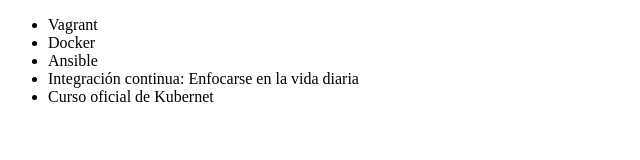
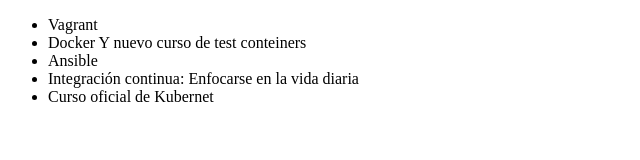
Before and after one commit to SantiagoCampos2017/OpenBootCamp, a plain HTML site: page Index.html in a window 1280 px wide. Shown: the whole page, without its empty margins (0-640 px from the left). Drawn offline with Linux system fonts and the light colour scheme.

Commit message:
nuevo curso de test conteiners

```diff
--- a/Index.html
+++ b/Index.html
@@ -7,7 +7,7 @@
 <body>
      <ul>
          <li> Vagrant </li>
-         <li> Docker </li>
+         <li> Docker Y nuevo curso de test conteiners </li>
          <li> Ansible </li>
          <li> Integración continua: Enfocarse  en la vida diaria </li>
          <li>Curso oficial de Kubernet</li>
```
